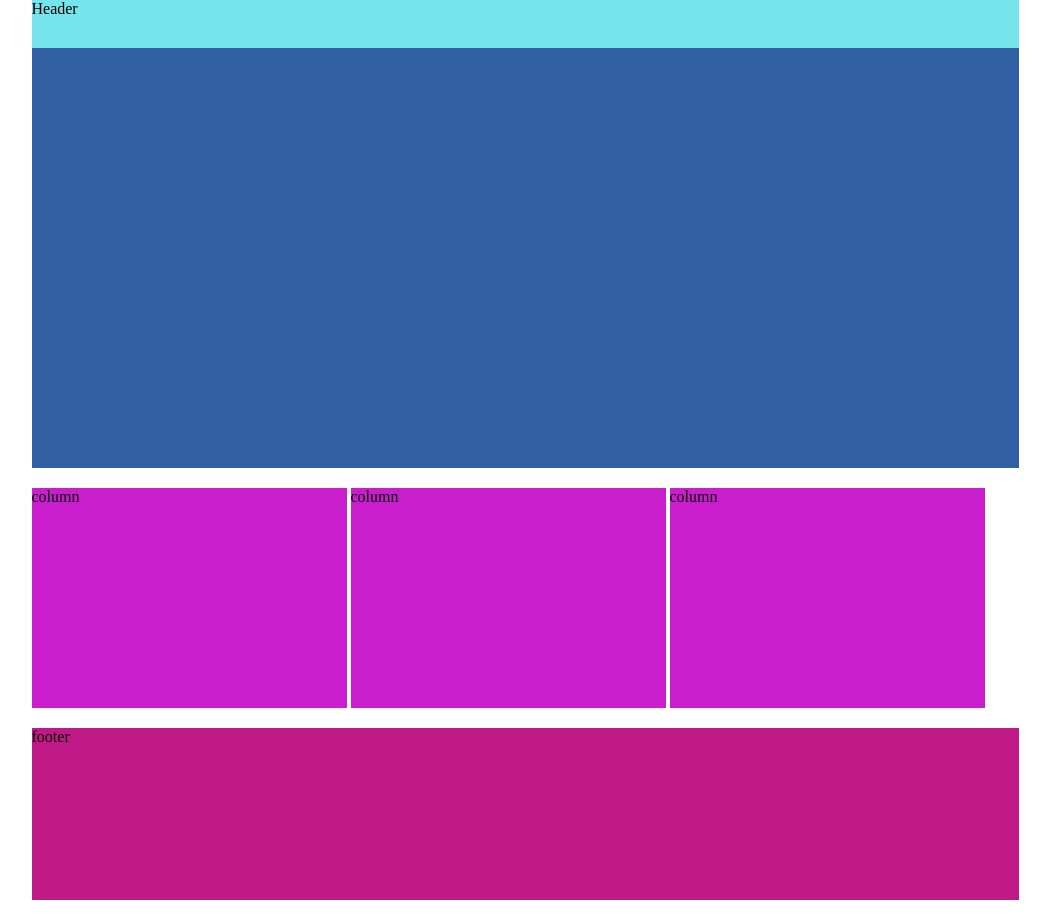
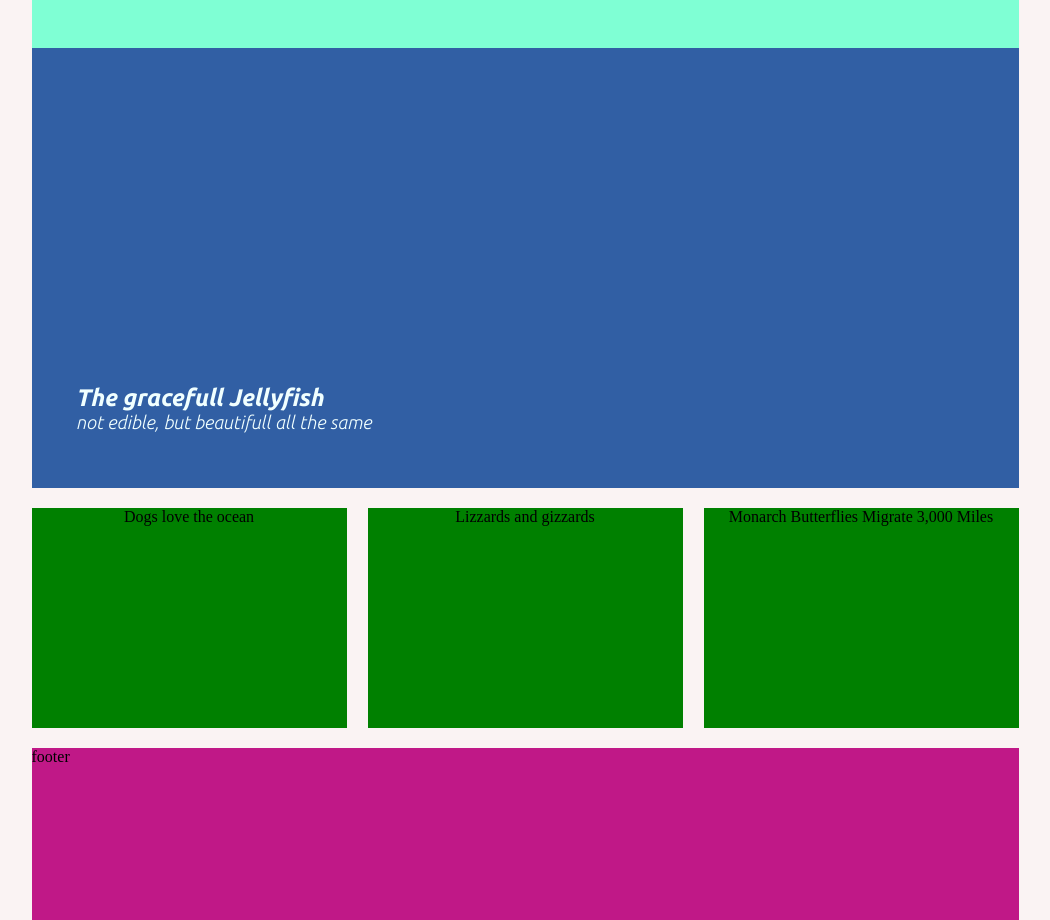
Before and after one commit to Liisagrant/layout-lisa-grant, a plain HTML site: page index.html in a window 1280 px wide. Shown: the whole page, without its empty margins (115-1165 px from the left). Drawn offline with Linux system fonts and the light colour scheme.

Commit message:
added flexbox

```diff
--- a/css/styles.css
+++ b/css/styles.css
@@ -1,5 +1,5 @@
 body {
-  background-color: white;
+  background-color: rgb(250, 243, 243);
   margin: 0px;
   padding: 0px;
   max-width: 987px;
@@ -10,7 +10,7 @@ body {
 }
 
 .header {
-  background-color: rgba(118, 228, 235, 1);
+  background-color: aquamarine;
   display: block;
   width: 100%;
   height: 48px;
@@ -18,34 +18,70 @@ body {
   top: 0px;
 }
 
+.containerhb {
+  position: relative;
+  background-color: rgba(49, 95, 164, 1);
+  margin-bottom: 20px;
+}
+
+.hb-text {
+  position: relative;
+  top: 80%;
+  left: 15%;
+}
+
 .hero-banner {
-  display: block;
+  display: inline-flex;
   background-color: rgba(49, 95, 164, 1);
   height: 420px;
+  margin-bottom: 20px;
 }
 
-.top-column {
+h1 {
+  font-family: "Ubuntu", sans-serif;
+  color: azure;
+  padding: 0%;
+  margin: 0;
+}
+
+h3 {
+  font-family: "Ubuntu", sans-serif;
+  font-weight: lighter;
+  color: azure;
+  padding: 0;
+  margin: 0;
+}
+
+.container {
+  display: flex;
+  flex-direction: column;
 }
 
 .column {
-  background-color: rgba(202, 29, 205, 1);
-  display: block;
-  width: 100%;
+  display: table-column;
+  background-color: green;
+  width: 448px;
   height: 220px;
-  margin-top: 20px;
   margin-bottom: 20px;
+  justify-content: space-around;
 }
 
 .footer {
   background-color: rgba(192, 24, 135, 1);
-  display: inline-block;
+  display: flex;
   width: 100%;
   height: 172px;
 }
 
 @media screen and (min-width: 767px) {
+  .container {
+    display: flex;
+    flex-direction: row;
+    justify-content: space-between;
+  }
+
   .column {
-    display: inline-block;
+    display: flex;
     width: 315px;
     height: 220px;
   }
--- a/index.html
+++ b/index.html
@@ -3,20 +3,27 @@
 <head>
     <meta charset="UTF-8">
     <meta name="viewport" content="width=device-width, initial-scale=1.0">
+    <link rel="preconnect" href="https://fonts.googleapis.com">
+<link rel="preconnect" href="https://fonts.gstatic.com" crossorigin>
+<link rel="preconnect" href="https://fonts.googleapis.com">
+<link rel="preconnect" href="https://fonts.gstatic.com" crossorigin>
+<link href="https://fonts.googleapis.com/css2?family=Ubuntu:ital,wght@1,300;1,700&display=swap" rel="stylesheet">
+<link href="https://fonts.googleapis.com/css2?family=Ubuntu:ital,wght@1,700&display=swap" rel="stylesheet">
     <link rel="stylesheet" href="/css/styles.css">
   <title>Layout task</title>
 </head>
 
 <body class="inner">
-<header class="header">Header</header>
+<header class="header"></header>
     <section>
-       <div class="hero-banner"></div>
-    </section>
+      <div class="containerhb">
+       <div class="hero-banner"> <div class="hb-text"><h1>The gracefull Jellyfish</h1> <h3>not edible, but beautifull all the same</h3></div>
+      </div></section>
 
-<section class="top-column">
-    <div class="column">column</div>
-    <div class="column">column</div>
-    <div class="column">column</div>
+<section class="container">
+    <div class="column"> <div class="text1"> Dogs love the ocean</div></div>
+    <div class="column"><div class="text2"> Lizzards and gizzards</div></div>
+    <div class="column"> <div class="text3"> Monarch Butterflies Migrate 3,000 Miles</div></div>
 </section>
 
   <footer class="footer"> footer
```
